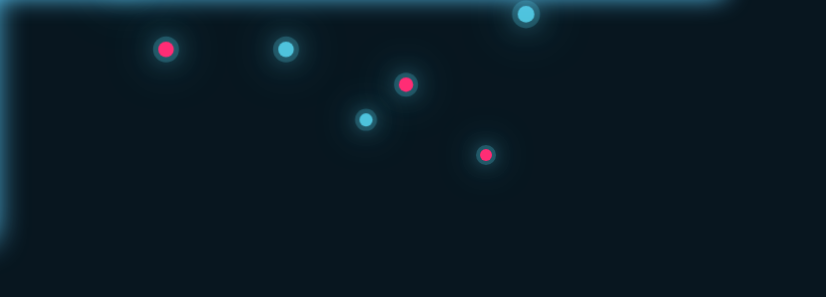
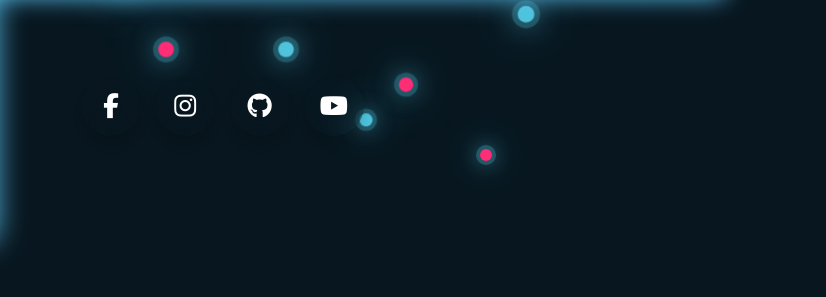
Before and after one commit to Zeroplan123/portofolio.github.io, a plain HTML site: page index.html in a window 1280 px wide. Shown: the part 1108-1405 px from the top of the page, 454-1280 px from the left. Drawn offline with nearby package versions, Linux system fonts and the light colour scheme.

Commit message:
Add files via upload

```diff
--- a/index.html
+++ b/index.html
@@ -108,13 +108,33 @@
 
         </div>
 
-        <div class="sosial-media"> </div>
+        <div class="sosial-media">
+            <div class="button">
+            <div class="icons"><i class="fa-brands fa-facebook-f"></i></div>
+            <span>Facebook</span></div>
+
+            <div class="button">
+            <div class="icons"><i class="fa-brands fa-instagram"></i></div>
+            <span>Instagram</span></div>
+
+            <div class="button">
+            <div class="icons"><i class="fa-brands fa-github"></i></div>
+            <span>Github</span></div>
+
+            <div class="button">
+            <div class="icons"><i class="fa-brands fa-youtube"></i>/div>
+            <span>Youtube</span></div>
+
+
+        </div>
+
 
     </section>
-
+    <script src="https://kit.fontawesome.com/f898f9c553.js" crossorigin="anonymous"></script>
     <script src="https://unpkg.com/typed.js@2.1.0/dist/typed.umd.js"></script>
     <script src="portofolio.js"></script>
     <script type="module" src="https://unpkg.com/ionicons@7.1.0/dist/ionicons/ionicons.esm.js"></script>
     <script nomodule src="https://unpkg.com/ionicons@7.1.0/dist/ionicons/ionicons.js"></script>
+
 </body>
 </html>
--- a/portofolio.css
+++ b/portofolio.css
@@ -454,7 +454,8 @@ nav p {
 
 .button:hover{
     box-shadow: 0 0 5px #5bc7f5;
-    background-color: #fff;
+    background: none;
+    backdrop-filter: blur(18px);
     width: 200px;
 }
 
```
